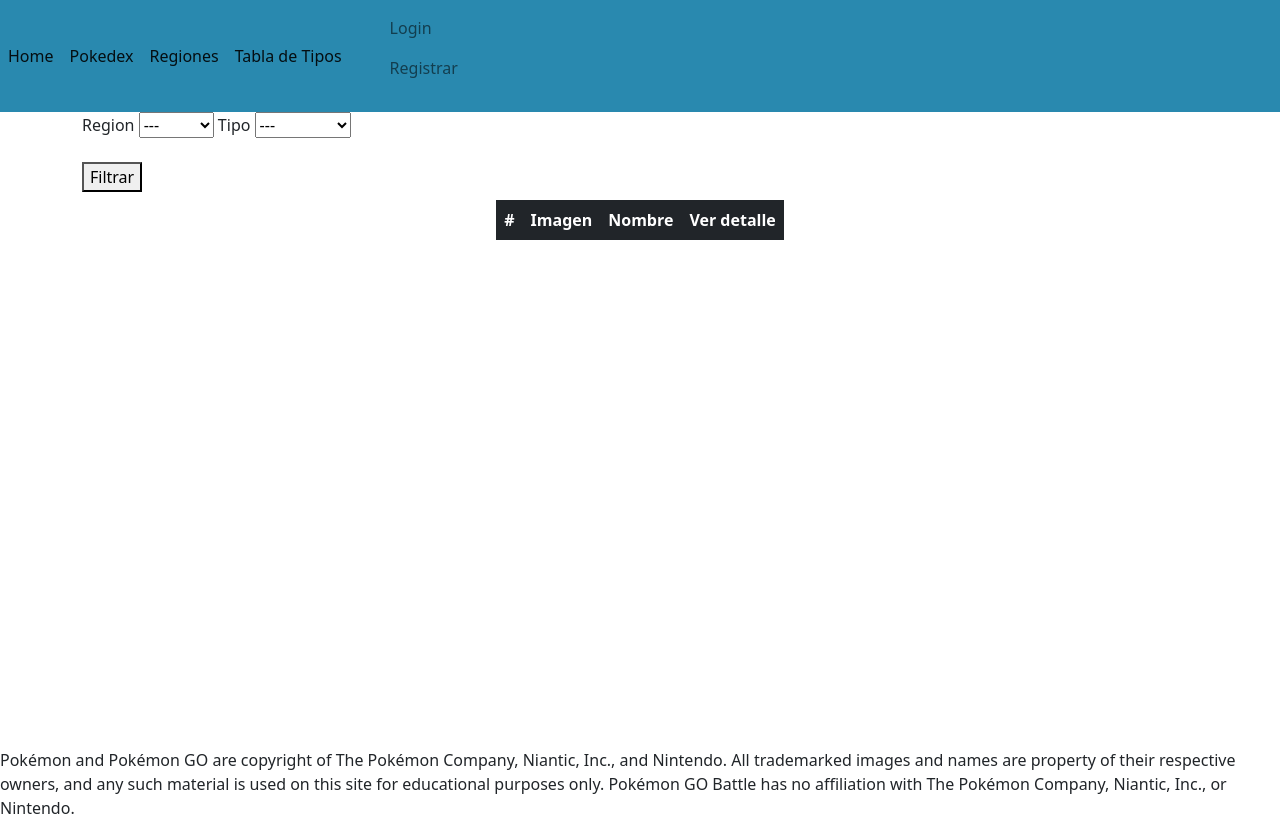
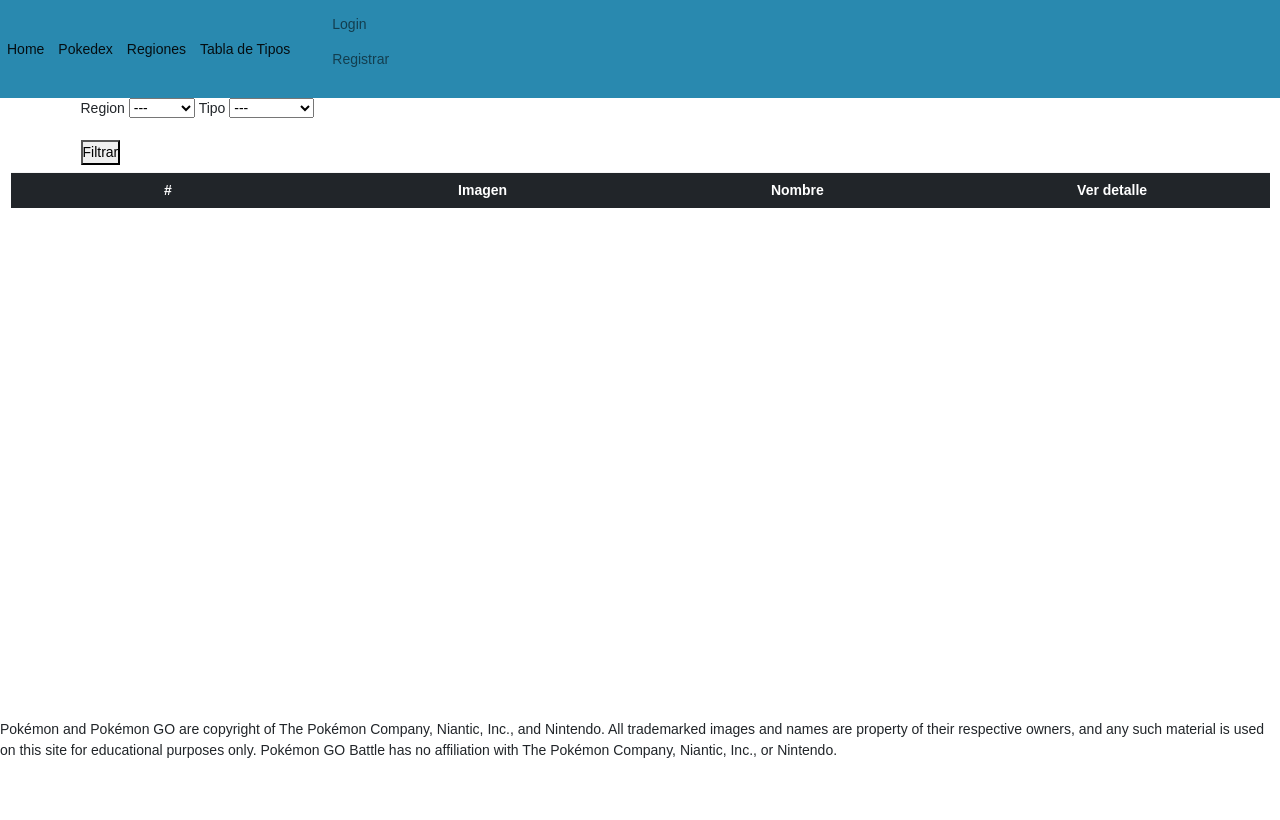
Before and after one commit to Suldrum/005-Rodrigo-Selene-y-Milesi-Gonzalo, a PHP site: page /filtro in a window 1280 px wide. After the commit the page ends 758 px from the top, so only its background shows below. Run offline with PHP 8.4, Linux system fonts and the light colour scheme; data comes from the database, SQL or seed files in the repository; data that the repository does not hold is empty; some libraries are stand-ins or nearby versions.

Commit message:
cambios menores, Sele no me mates

```diff
--- a/controllers/ControlaTemplates.php
+++ b/controllers/ControlaTemplates.php
@@ -28,6 +28,7 @@ class ControlaTemplates {
         $listaTipos = $this->modelTipo->getAll();
         $listaPokemones = $this->model->getAll();
         $this->view->ShowPokedexVista ($listaPokemones,$listaRegiones,$listaTipos);
+        $this->model-> paginationPokemon();
     }
 
     function showRegiones() {
--- a/css/style.css
+++ b/css/style.css
@@ -32,3 +32,76 @@
 .star-rating__wrap[disabled] {
 	pointer-events: none;
 }
+
+
+* {
+	box-sizing: border-box;
+	font-family: sans-serif;
+	font-size: 14px;
+	margin: 0;
+	padding: 0;
+}
+.active a{
+	background-color: #2c3e50;
+	color: #ffffff !important;
+}
+.main-container{
+	margin: 50px auto;
+	width: 80%;
+}
+.pagination{
+	display: flex;
+	justify-content: center;
+	list-style: none;
+	text-align: center;
+}
+.pagination li a{
+	border-radius: 5px;
+	color: #000000;
+	display: block;
+	padding: 5px 10px;
+	text-decoration: none;
+}
+.pagination li a:hover{
+	background-color: rgba(0, 0, 0, 0.2);
+}
+.title-table {
+	background-color: #BDBDBD;
+	color: #ffffff;
+	display: block;
+	font-size: 20px;
+	padding: 10px;
+	text-align: center;
+}
+.table {
+	border-collapse: collapse;
+	margin-bottom: 20px;
+	table-layout: fixed;
+	width: 100%;
+}
+td, th {
+	padding: 10px;
+	text-align: center;
+	vertical-align: middle;
+}
+th {
+	background-color: #EEEEEE;
+}
+tr:nth-child(2n + 1) {
+	background-color: #F5F5F5;
+}
+tr{
+	border: 1px solid #F5F5F5;
+	border-left: none;
+	border-right: none;
+}
+@media screen and (max-width: 768px) {
+	.main-container{
+		width: 100%;
+	}
+	.pagination{
+		flex-direction: column;
+		margin: 0 auto;
+		width: 10%;
+	}
+}
--- a/models/ModelPokemon.php
+++ b/models/ModelPokemon.php
@@ -109,9 +109,94 @@ class ModelPokemon extends Model {
      * Muestra 10 pokemons desde una posicion de la tabla pasada por parametro
      *
      */
-    function paginationPokemon($pagina){
-        $query = $this-> getDb()->prepare('SELECT * FROM pokemon ORDER BY id_pokemon ASC LIMIT 10 OFFSET '.$pagina);
+    /*function paginationPokemon(){
+        /*$query = $this-> getDb()->prepare('SELECT * FROM pokemon ORDER BY id_pokemon ASC LIMIT 10 OFFSET '.$pagina);
         $query->execute();
-        return $query->fetchAll(PDO::FETCH_OBJ);
-    }
+       /* $conn = mysqli_connect('localhost','root','') or trigger_error("SQL", E_USER_ERROR);
+        $db = mysqli_select_db('pokemon',$conn) or trigger_error("SQL", E_USER_ERROR);*/
+        // find out how many rows are in the table
+       /* $query = $this->getDb()->prepare('SELECT COUNT(*) FROM pokemon');
+        $pokeTotal = $query->execute();
+
+
+        // number of rows to show per page
+        $rowsPerPage = 7;
+        // find out total pages
+        $totalpages = ceil($pokeTotal / $rowsPerPage);
+
+        // get the current page or set a default
+        if (isset($_GET['currentpage']) && is_numeric($_GET['currentpage'])) {
+        // cast var as int
+        $currentpage = (int) $_GET['currentpage'];
+        } else {
+        // default page num
+        $currentpage = 1;
+        } // end if
+
+        // if current page is greater than total pages...
+        if ($currentpage > $totalpages) {
+        // set current page to last page
+        $currentpage = $totalpages;
+        } // end if
+        // if current page is less than first page...
+        if ($currentpage < 1) {
+        // set current page to first page
+        $currentpage = 1;
+        } // end if
+
+        // the offset of the list, based on current page
+        $offset = ($currentpage - 1) * $rowsPerPage;
+
+        // get the info from the db
+        $sql = "SELECT id_pokemon FROM pokemon LIMIT $offset, $rowsPerPage";
+        $query = $this -> getDb() -> prepare($sql);
+        $query -> execute();
+        $pagination = $query -> fetchAll(PDO::FETCH_ASSOC); /*mysqli_query($this->getDb(), $sql);*/
+        // while there are rows to be fetched...
+        /*while ($list = $pagination->fetch_assoc()) {
+        // echo data
+        echo $list['id_pokemon'] . " : " . $list['pokemon'] . "<br />";
+        } // end while
+
+        /******  build the pagination links ******/
+        // range of num links to show
+      /*  $range = 3;
+
+        // if not on page 1, don't show back links
+        if ($currentpage > 1) {
+        // show << link to go back to page 1
+        echo " <a href='{$_SERVER['PHP_SELF']}?currentpage=1'><<</a> ";
+        // get previous page num
+        $prevpage = $currentpage - 1;
+        // show < link to go back to 1 page
+        echo " <a href='{$_SERVER['PHP_SELF']}?currentpage=$prevpage'><</a> ";
+        } // end if
+
+        // loop to show links to range of pages around current page
+        for ($x = ($currentpage - $range); $x < (($currentpage + $range) + 1); $x++) {
+        // if it's a valid page number...
+        if (($x > 0) && ($x <= $totalpages)) {
+            // if we're on current page...
+            if ($x == $currentpage) {
+                // 'highlight' it but don't make a link
+                echo " [<b>$x</b>] ";
+            // if not current page...
+            } else {
+                // make it a link
+                echo " <a href='{$_SERVER['PHP_SELF']}?currentpage=$x'>$x</a> ";
+            } // end else
+        } // end if
+        } // end for
+
+        // if not on last page, show forward and last page links
+        if ($currentpage != $totalpages) {
+        // get next page
+        $nextpage = $currentpage + 1;
+            // echo forward link for next page
+        echo " <a href='{$_SERVER['PHP_SELF']}?currentpage=$nextpage'>></a> ";
+        // echo forward link for lastpage
+        echo " <a href='{$_SERVER['PHP_SELF']}?currentpage=$totalpages'>>></a> ";
+        } // end if
+        /****** end build pagination links ******/
+           /* }*/
 }
```
